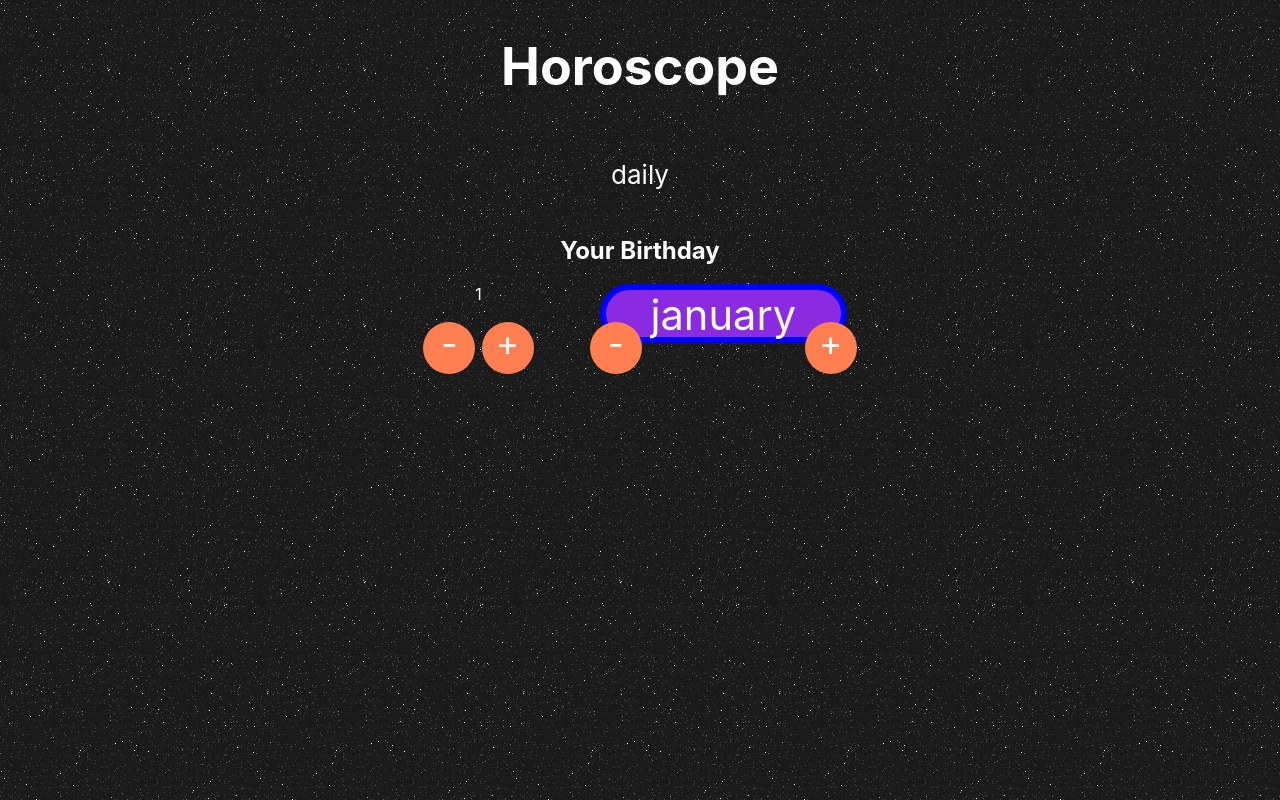
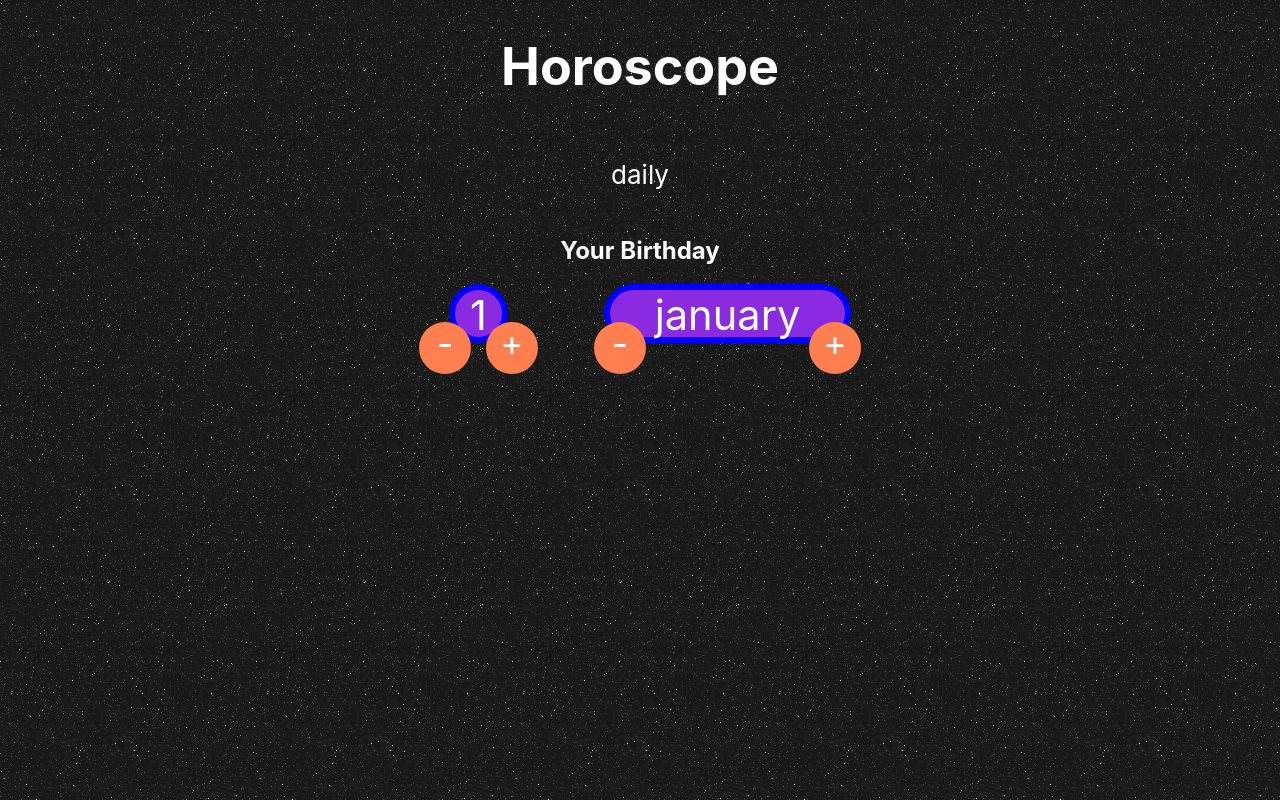
Before and after one commit to rupertberlin/project2-horoscope, a React (Vite) app in the folder frontend/: page / in a window 1280 px wide. Built offline with nearby package versions, Linux system fonts and the light colour scheme.

Commit message:
some css

```diff
--- a/frontend/src/components/Birthdayselector.css
+++ b/frontend/src/components/Birthdayselector.css
@@ -27,13 +27,23 @@
   margin-top: 38px;
 
 }
+.value {
+    background: blueviolet;
+    border: solid 6px blue;
+    font-size: 2.6rem;
+    border-radius: 30px;
+}
+
 
 .month-value {
-  background: blueviolet;
   width: 235px;
   height: 47px;
-  border: solid 6px blue;
-  border-radius: 30px;
-  font-size: 2.6rem;
   margin-inline: -42px;
 }
+
+.day-value {
+    background: blueviolet;
+    width: 47px;
+    height: 47px;
+    margin-inline: -22px;
+  }
--- a/frontend/src/components/Birthdayselector.jsx
+++ b/frontend/src/components/Birthdayselector.jsx
@@ -29,7 +29,7 @@ class Birthdayselector extends React.Component {
 
   monthPlus(actM) {
     const actIndex = this.monthArr.indexOf(actM.month);
-    if (actIndex < 12) {
+    if (actIndex < 10) {
       this.setState({
         month: this.monthArr[actIndex + 1],
       });
@@ -54,7 +54,7 @@ class Birthdayselector extends React.Component {
         <div className="birthday-selector">
           <span className="day-selector">
             <div className="day-minus plus-minus">-</div>
-            <div className="selector-value">{day}</div>
+            <div className="day-value value">{day}</div>
             <div className="day-plus plus-minus">+</div>
           </span>
           <span className="month-selector">
@@ -67,7 +67,7 @@ class Birthdayselector extends React.Component {
             >
               -
             </div>
-            <div className="month-value">{month}</div>
+            <div className="month-value value">{month}</div>
             <div
               role="button"
               tabIndex={-1}
```
